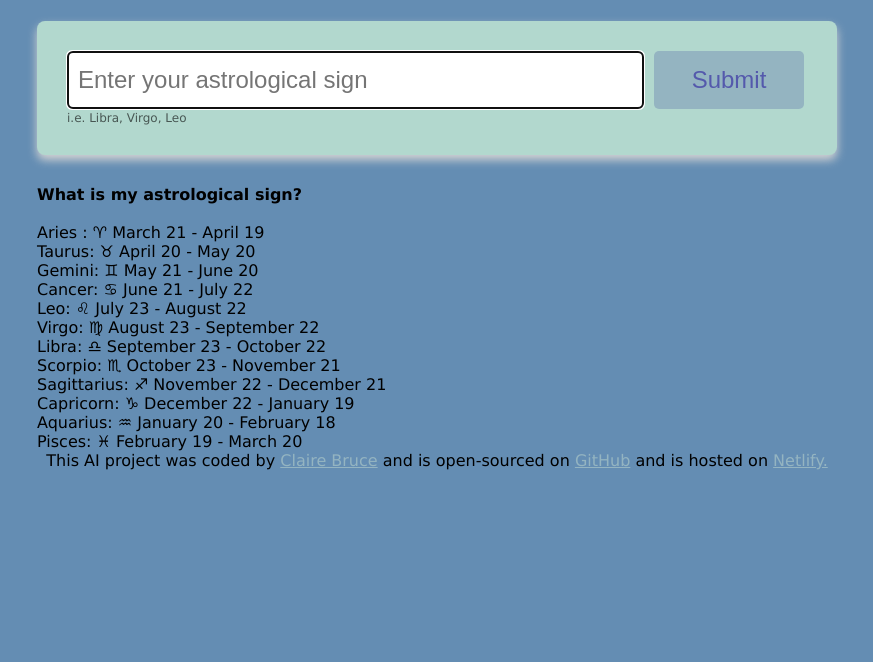
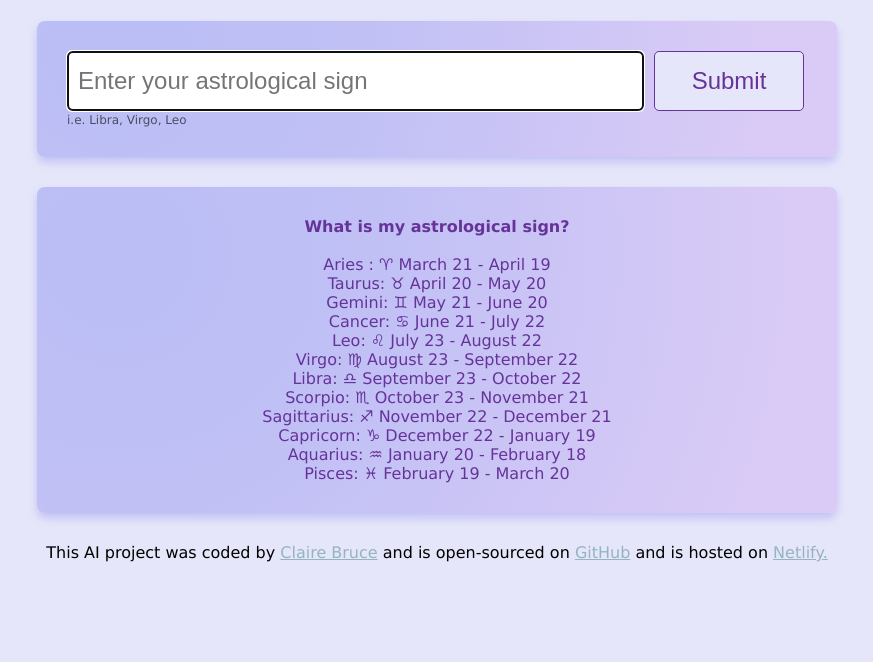
Before and after one commit to ClaireBruce/horoscopes, a plain HTML site: page index.html in a window 1280 px wide. Shown: the part 163-825 px from the top of the page, without its empty margins (203-1076 px from the left). Before the commit the page ends 800 px from the top, so only its background shows below. Drawn offline with nearby package versions, Linux system fonts and the light colour scheme.

Commit message:
Updated colour scheme

```diff
--- a/src/style.css
+++ b/src/style.css
@@ -1,5 +1,5 @@
 body {
-    background-color: #648DB3;
+    background-color: lavender;
     font-family:'Lucida Sans', 'Lucida Sans Regular', 'Lucida Grande', 'Lucida Sans Unicode', Geneva, Verdana, sans-serif
 }
 
@@ -7,7 +7,7 @@ h1 {
     font-weight: 200;
     font-size: 36px;
     line-height: 1.5;
-    color: #52357B;
+    color: rebeccapurple;
     text-align: center;
 
 }
@@ -29,10 +29,10 @@ footer {
 }
 
 .form-container {
-    box-shadow: 0px 5px 10px lightgrey;
+    box-shadow: 0px 5px 10px rgb(192, 192, 245);
     margin-bottom: 30px;
     padding: 30px;
-    background-color: #B2D8CE;
+    background: radial-gradient(circle at 10% 20%, rgb(186, 190, 245) 0%, rgb(192, 192, 245) 33.1%, rgb(218, 203, 246) 90%);
     border-radius: 8px;
 }
 
@@ -50,7 +50,7 @@ form {
 
 .instruction {
     padding: 10px;
-    border: 1px solid #52357B;
+    border: 1px solid rebeccapurple;
     border-radius: 5px;
     width: 75%;
     font-size: 24px;
@@ -60,10 +60,11 @@ form {
 
 .submit-button {
     margin-left: 10px;
-    background: #94B4C1;
-    color:#5459AC;
+    background: lavender;
+    color: rebeccapurple;
     border: none;
     width: 150px;
+    border: 1px solid rebeccapurple;
     border-radius: 5px;
     padding: 15px 25px;
     font-size: 24px;
@@ -71,12 +72,12 @@ form {
 
 .horoscope {
     font-size: 20px;
+    color: rebeccapurple;
     padding: 30px;
-    background-color: #B2D8CE;
-    border-radius: 8px;
-    box-shadow: 0px 5px 10px lightgrey;
+    background: radial-gradient(circle at 10% 20%, rgb(218, 203, 246) 0%, rgb(192, 192, 245) 33.1%, rgb(186, 190, 245) 90%);3e
+    border-radius: 5px;
+    box-shadow: 0px 5px 10px rgb(192, 192, 245);
     margin-bottom: 30px;
-    border-left: 5px solid #5459AC;
     font-style: italic;
 }
 
@@ -86,6 +87,16 @@ form {
 
 .generating {
     animation: blink-animation .8s steps(5, start) infinite;
+}
+
+.dates {
+    text-align: center;
+    color: rebeccapurple;
+    box-shadow: 0px 5px 10px rgb(192, 192, 245);
+    margin-bottom: 30px;
+    padding: 30px;
+    background: radial-gradient(circle at 10% 20%, rgb(186, 190, 245) 0%, rgb(192, 192, 245) 33.1%, rgb(218, 203, 246) 90%);
+    border-radius: 8px;
 }
 
 @keyframes blink-animation {
```
